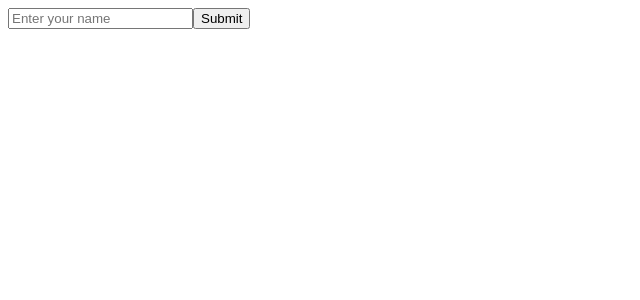
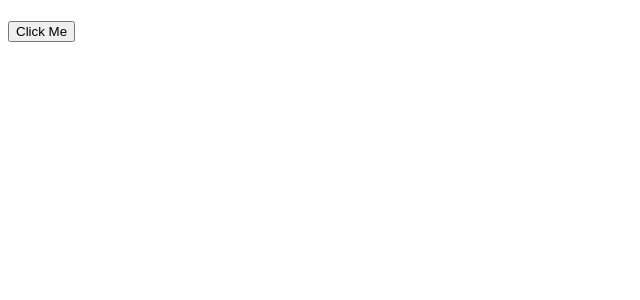
Before and after one commit to masum0191/react-practice-, a React (Vite) app: page / in a window 1280 px wide. Shown: the top 300 px of the page, without its empty margins (0-640 px from the left). Built offline with nearby package versions, Linux system fonts and the light colour scheme.

Commit message:
useRef hook

```diff
--- a/src/App.jsx
+++ b/src/App.jsx
@@ -1,18 +1,15 @@
-import Hero from "./component/Hero";
 
+import { useRef } from 'react';
 const App = () => {
-  const handleSubmit = (event)=>{
-    event.preventDefault();
-    alert("Form Submitted");
-
-  }
+let myHeadline=useRef();
+const changehead=()=>{
+  myHeadline.innerText="Hello World"
+}
 
   return (
     <div>
-     <form onSubmit={handleSubmit}>
-      <input type="text" placeholder="Enter your name" />
-      <button type="submit">Submit</button>
-    </form>
+    <h1 ref={(h1)=>myHeadline=h1}></h1>
+    <button onClick={changehead}>Click Me</button>
     </div>
   );
 };
```
